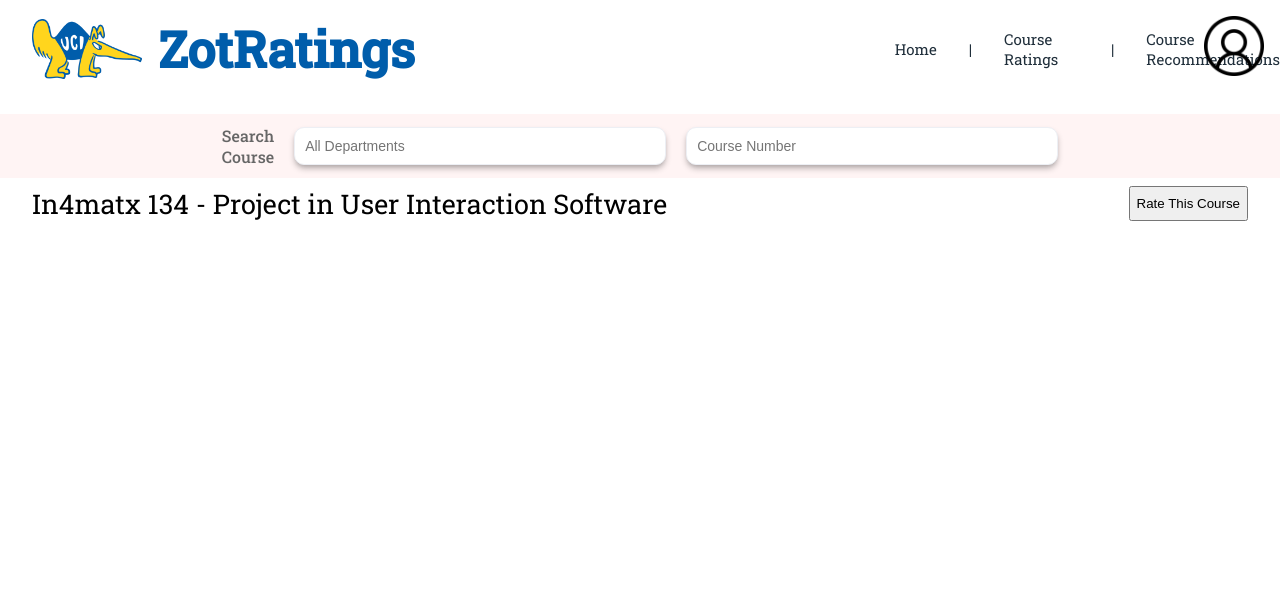
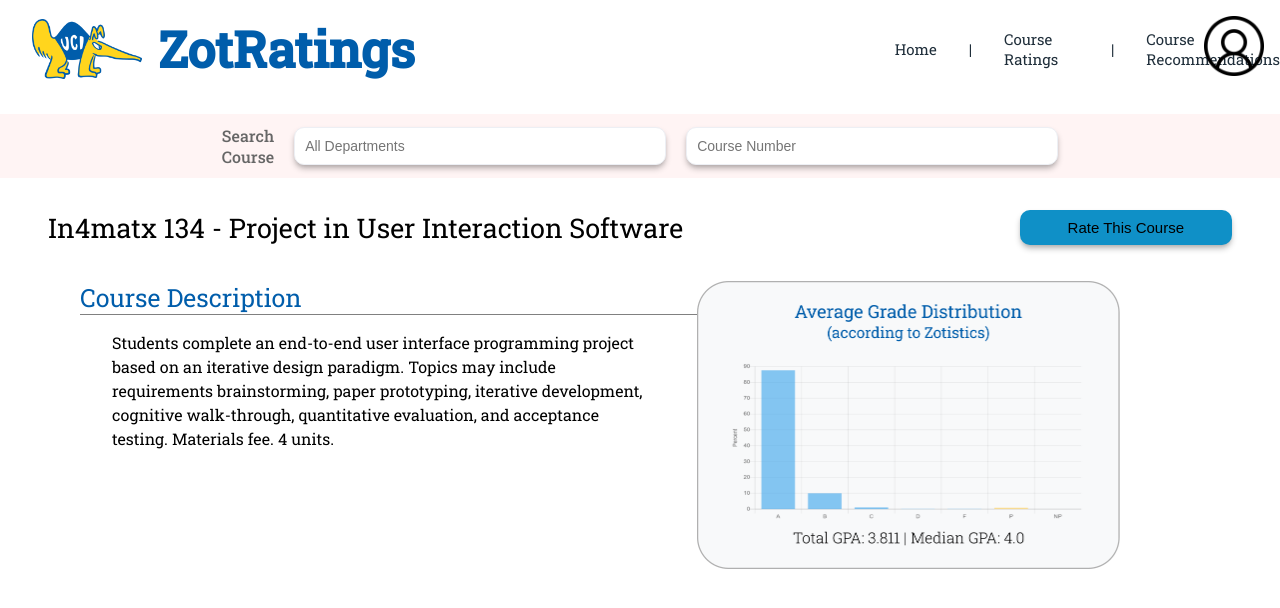
Before and after one commit to KyleHu14/ratemy-course, a Next.js app: page /course/inf134 in a window 1280 px wide. Shown: the top 608 px of the page. Built offline with nearby package versions, Linux system fonts and the light colour scheme.

Commit message:
Finished course description

```diff
--- a/pages/course/inf134.js
+++ b/pages/course/inf134.js
@@ -3,6 +3,9 @@
 
 // Components
 import Navbar from "../../components/Navbar";
+
+// Nextjs
+import Image from "next/image";
 
 const inf134 = () => {
 	return (
@@ -27,13 +30,41 @@
 					<button type="submit" hidden />
 				</form>
 
-                {/* Title Section */}
 				<div className={styles.courseSection}>
+					{/* Title Section */}
 					<div className={styles.courseTitle}>
 						<div>
 							In4matx 134 - Project in User Interaction Software
 						</div>
-                        <button>Rate This Course</button>
+						<button className={styles.rateButton}>
+							Rate This Course
+						</button>
+					</div>
+
+					{/* Description Section */}
+					<div className={styles.courseDesc}>
+						<div className={styles.descLeft}>
+							<div className={styles.courseDescTitle}>
+								Course Description
+							</div>
+							<div className={styles.descText}>
+								Students complete an end-to-end user interface
+								programming project based on an iterative design
+								paradigm. Topics may include requirements
+								brainstorming, paper prototyping, iterative
+								development, cognitive walk-through,
+								quantitative evaluation, and acceptance testing.
+								Materials fee. 4 units.
+							</div>
+						</div>
+						<div className={styles.descImg}>
+							<Image
+								src="/avg-course-dist.png"
+								width={423}
+								height={288}
+								alt="Average Course Distribution Graph"
+							/>
+						</div>
 					</div>
 				</div>
 			</div>
--- a/pages/rate/inf134.js
+++ b/pages/rate/inf134.js
@@ -2,7 +2,7 @@
 
 const inf134 = () => {
   return (
-    <div>inf134</div>
+    <div>rate inf134</div>
   )
 }
 
--- a/styles/pages/CoursePage.module.css
+++ b/styles/pages/CoursePage.module.css
@@ -53,8 +53,51 @@
 	justify-content: space-between;
 
 	/* padding */
-	padding: 0.5rem 2rem;
+	padding: 1rem 3rem;
+
+	margin-top: 1rem;
 
 	/* Font Size */
 	font-size: 27px;
 }
+
+.rateButton{
+	background-color: #0F90C7;
+	border : none;
+	border-radius: 10px;
+	padding: 0.5rem 3rem;
+	font-size: 15px;
+
+	/* Shadow */
+	box-shadow: 0 4px 6px -1px rgb(0 0 0 / 0.3), 0 2px 4px -2px rgb(0 0 0 / 0.1);
+}
+
+.courseDesc{
+	display: flex;
+	justify-content: space-between;
+	margin-top: 20px;
+}
+
+.descLeft{
+	width: 700px;
+	margin-left: 5rem;
+}
+
+.courseDescTitle{
+	color: #005DAB;
+	font-size: 25px;
+	border-bottom: 1px solid grey;
+}
+
+.descText{
+	margin-top: 1rem;
+
+	padding-right: 3rem;
+	padding-left: 2rem;
+
+	line-height: 1.5;
+}
+
+.descImg{
+	margin-right: 10rem;
+}
```
Also changed, not shown: public/avg-course-dist.png (added).
